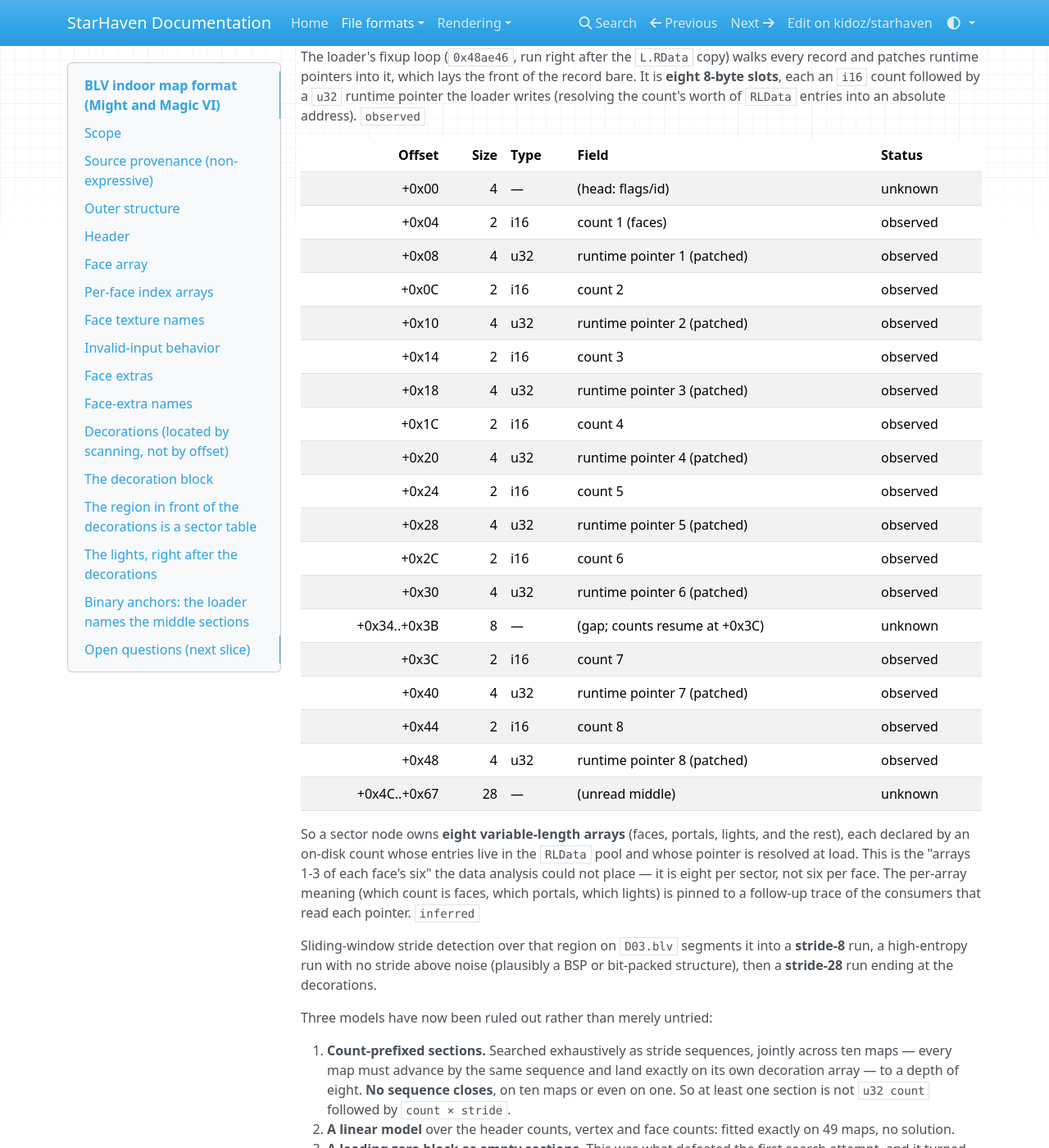
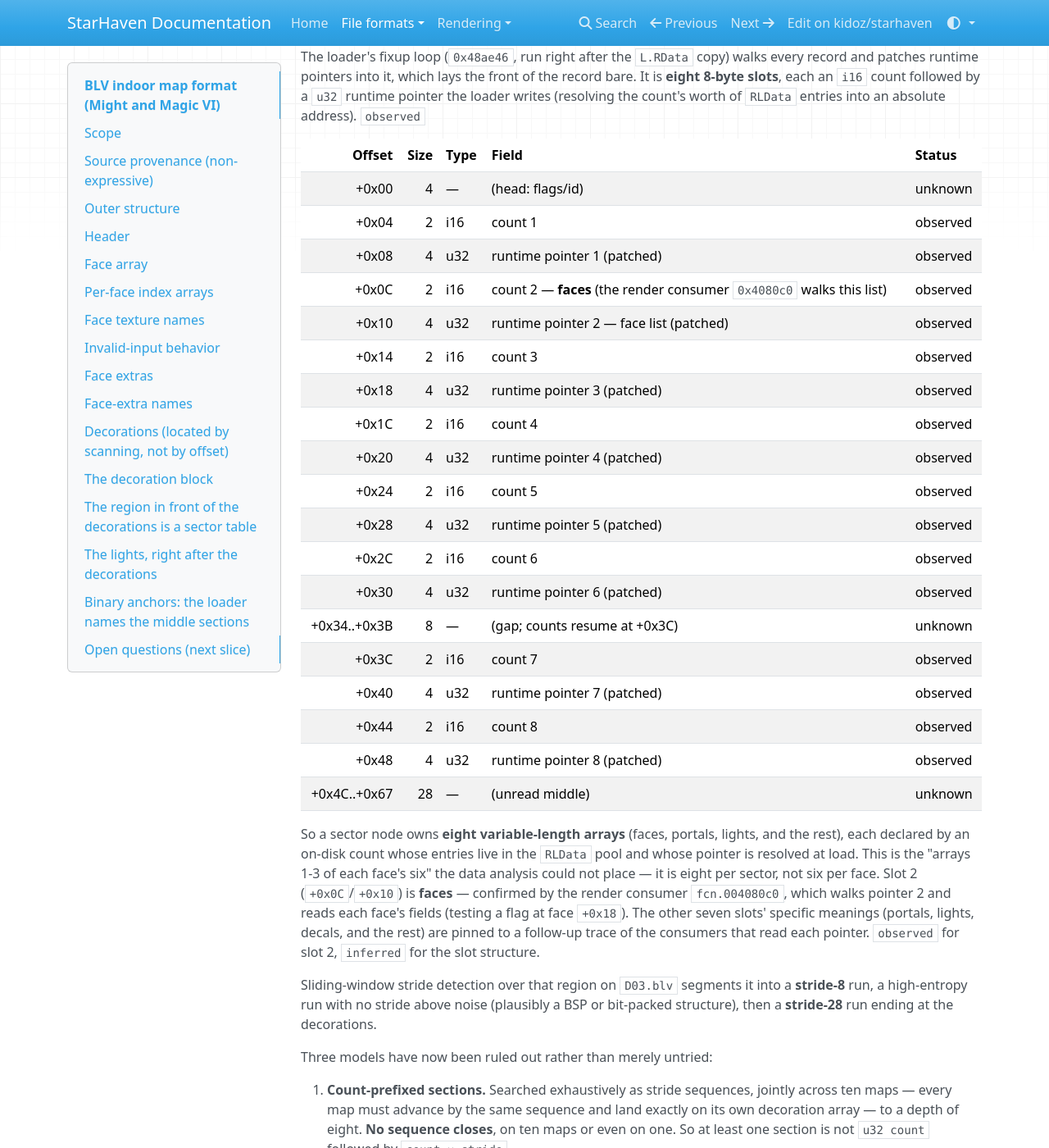
Before and after one commit to kidoz/starhaven, an MkDocs documentation site: the page built from docs/formats/blv.md, in a window 1280 px wide and 1400 px high, scrolled down 12917 px. Shown: the whole window at 82% size. Built offline with MkDocs 1.6.1, drawn with Linux system fonts in a browser that asks for light colours; nearby versions of some CDN libraries.

Commit message:
Name the faces list each indoor room lays out for drawing

```diff
--- a/docs/formats/blv.md
+++ b/docs/formats/blv.md
@@ -584,10 +584,10 @@ record bare. It is **eight 8-byte slots**, each an `i16` count followed by a
 | Offset | Size | Type | Field | Status |
 | ---: | ---: | --- | --- | --- |
 | +0x00 | 4 | — | (head: flags/id) | unknown |
-| +0x04 | 2 | i16 | count 1 (faces) | observed |
+| +0x04 | 2 | i16 | count 1 | observed |
 | +0x08 | 4 | u32 | runtime pointer 1 (patched) | observed |
-| +0x0C | 2 | i16 | count 2 | observed |
-| +0x10 | 4 | u32 | runtime pointer 2 (patched) | observed |
+| +0x0C | 2 | i16 | count 2 — **faces** (the render consumer `0x4080c0` walks this list) | observed |
+| +0x10 | 4 | u32 | runtime pointer 2 — face list (patched) | observed |
 | +0x14 | 2 | i16 | count 3 | observed |
 | +0x18 | 4 | u32 | runtime pointer 3 (patched) | observed |
 | +0x1C | 2 | i16 | count 4 | observed |
@@ -607,9 +607,12 @@ So a sector node owns **eight variable-length arrays** (faces, portals, lights,
 and the rest), each declared by an on-disk count whose entries live in the
 `RLData` pool and whose pointer is resolved at load. This is the "arrays 1-3 of
 each face's six" the data analysis could not place — it is eight per sector,
-not six per face. The per-array meaning (which count is faces, which portals,
-which lights) is pinned to a follow-up trace of the consumers that read each
-pointer. `inferred`
+not six per face. Slot 2 (`+0x0C`/`+0x10`) is **faces** — confirmed by the
+render consumer `fcn.004080c0`, which walks pointer 2 and reads each face's
+fields (testing a flag at face `+0x18`). The other seven slots' specific
+meanings (portals, lights, decals, and the rest) are pinned to a follow-up
+trace of the consumers that read each pointer. `observed` for slot 2, `inferred`
+for the slot structure.
 
   Sliding-window stride detection over that region on `D03.blv` segments it
   into a **stride-8** run, a high-entropy run with no stride above noise
```
